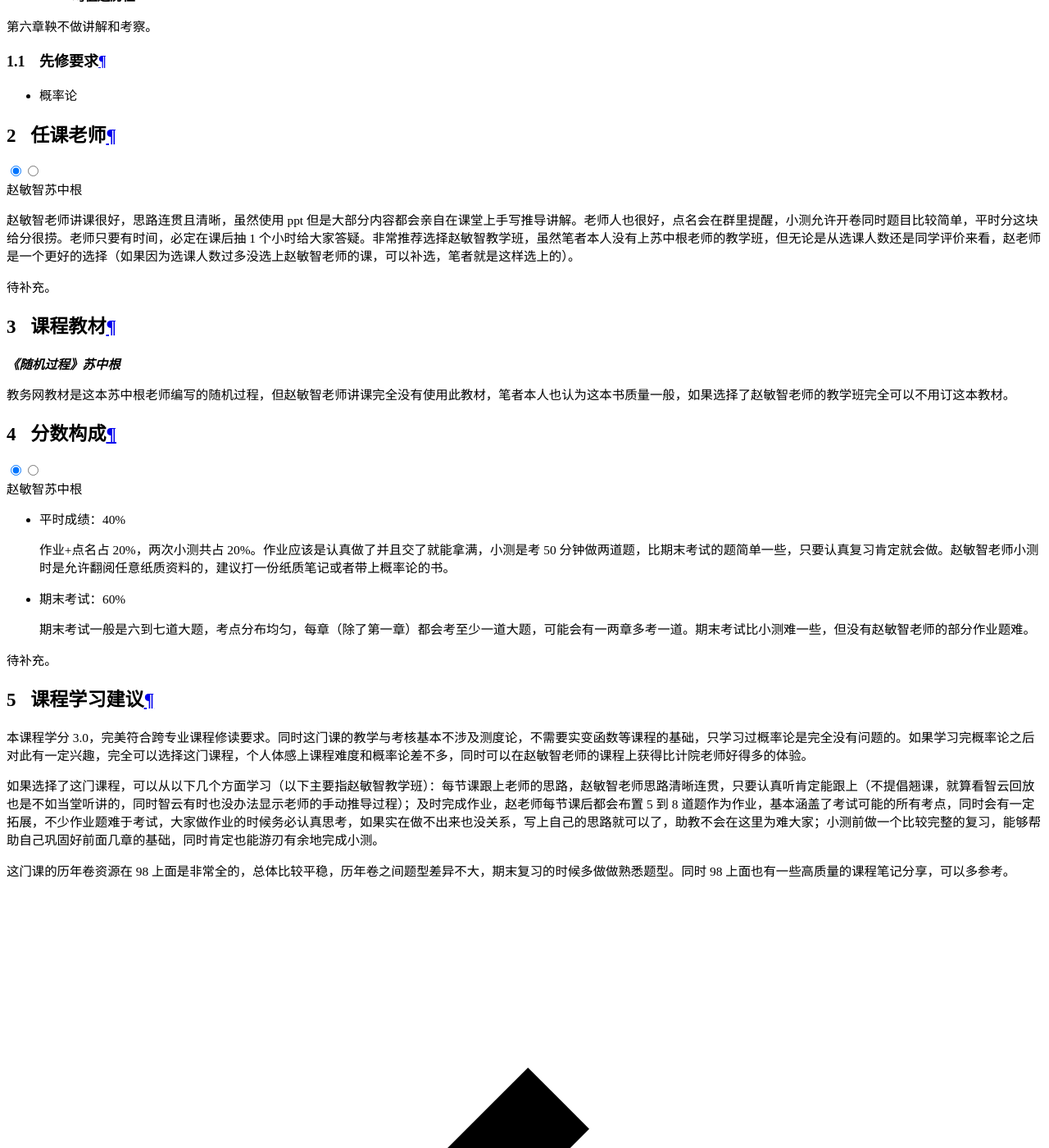
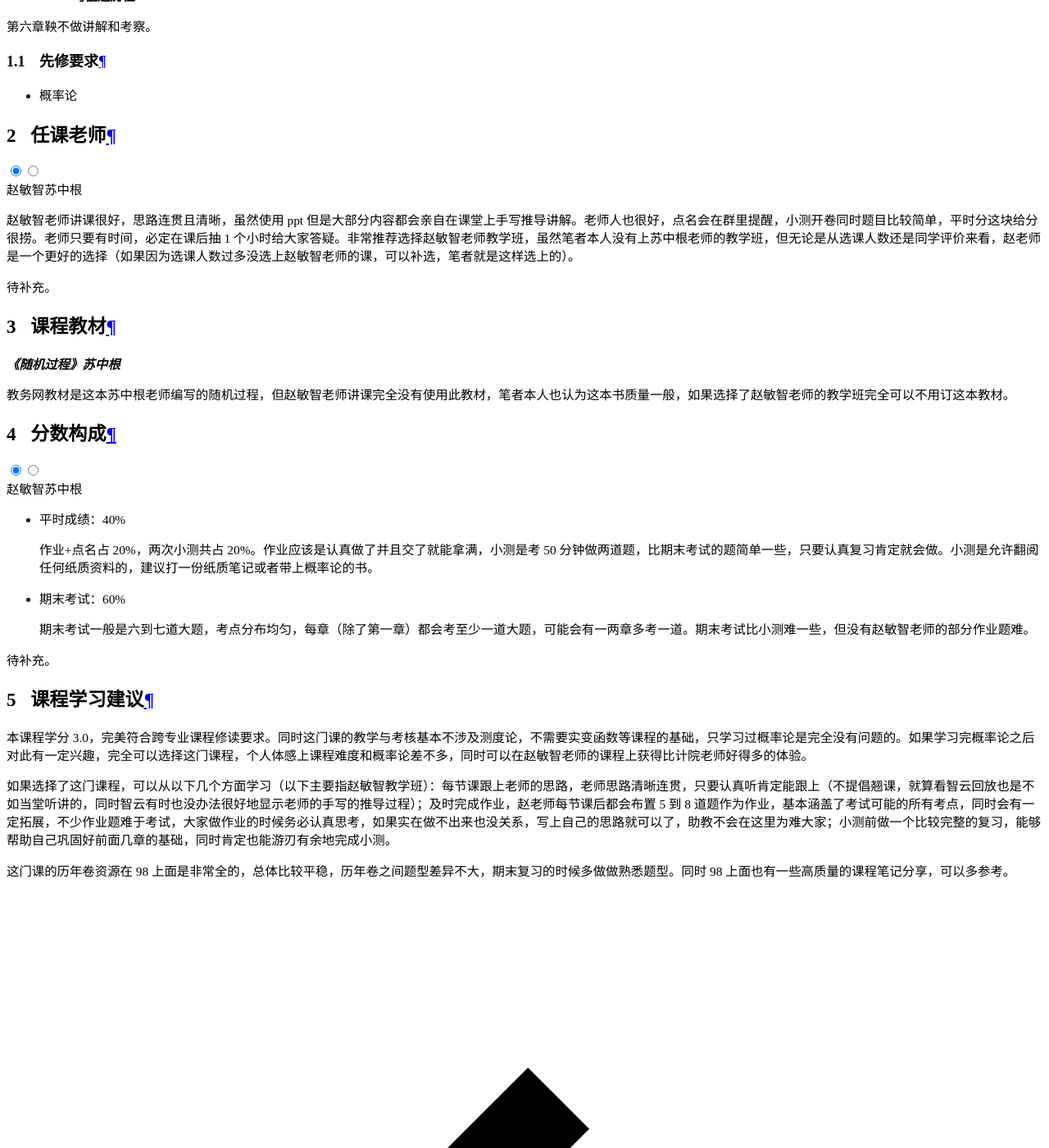
Before and after one commit to ZJU-Turing/TuringCourses, an MkDocs documentation site: the page built from docs/others/stochastic_process/index.md, in a window 1280 px wide and 1400 px high, scrolled down 19486 px. Shown: the whole window at 82% size. Built offline with MkDocs 1.6.1 and Material for MkDocs 9.7.7, drawn with Linux system fonts in a browser that asks for light colours; comment, search, counter and statistics services are not loaded; some of the changed text lies outside the part shown.

Commit message:
fix: 修复随机过程课程的 typo (#186)

```diff
--- a/docs/others/stochastic_process/index.md
+++ b/docs/others/stochastic_process/index.md
@@ -64,7 +64,7 @@
 
 === "赵敏智"
 
-    赵敏智老师讲课很好，思路连贯且清晰，虽然使用 ppt 但是大部分内容都会亲自在课堂上手写推导讲解。老师人也很好，点名会在群里提醒，小测允许开卷同时题目比较简单，平时分这块给分很捞。老师只要有时间，必定在课后抽 1 个小时给大家答疑。非常推荐选择赵敏智教学班，虽然笔者本人没有上苏中根老师的教学班，但无论是从选课人数还是同学评价来看，赵老师是一个更好的选择（如果因为选课人数过多没选上赵敏智老师的课，可以补选，笔者就是这样选上的）。
+    赵敏智老师讲课很好，思路连贯且清晰，虽然使用 ppt 但是大部分内容都会亲自在课堂上手写推导讲解。老师人也很好，点名会在群里提醒，小测开卷同时题目比较简单，平时分这块给分很捞。老师只要有时间，必定在课后抽 1 个小时给大家答疑。非常推荐选择赵敏智老师教学班，虽然笔者本人没有上苏中根老师的教学班，但无论是从选课人数还是同学评价来看，赵老师是一个更好的选择（如果因为选课人数过多没选上赵敏智老师的课，可以补选，笔者就是这样选上的）。
 
 === "苏中根"
 
@@ -82,7 +82,7 @@
 
     - 平时成绩：40%
 
-        作业+点名占 20%，两次小测共占 20%。作业应该是认真做了并且交了就能拿满，小测是考 50 分钟做两道题，比期末考试的题简单一些，只要认真复习肯定就会做。赵敏智老师小测时是允许翻阅任意纸质资料的，建议打一份纸质笔记或者带上概率论的书。
+        作业+点名占 20%，两次小测共占 20%。作业应该是认真做了并且交了就能拿满，小测是考 50 分钟做两道题，比期末考试的题简单一些，只要认真复习肯定就会做。小测是允许翻阅任何纸质资料的，建议打一份纸质笔记或者带上概率论的书。
 
     - 期末考试：60%
 
@@ -96,6 +96,6 @@
 
 本课程学分 3.0，完美符合跨专业课程修读要求。同时这门课的教学与考核基本不涉及测度论，不需要实变函数等课程的基础，只学习过概率论是完全没有问题的。如果学习完概率论之后对此有一定兴趣，完全可以选择这门课程，个人体感上课程难度和概率论差不多，同时可以在赵敏智老师的课程上获得比计院老师好得多的体验。
 
-如果选择了这门课程，可以从以下几个方面学习（以下主要指赵敏智教学班）：每节课跟上老师的思路，赵敏智老师思路清晰连贯，只要认真听肯定能跟上（不提倡翘课，就算看智云回放也是不如当堂听讲的，同时智云有时也没办法显示老师的手动推导过程）；及时完成作业，赵老师每节课后都会布置 5 到 8 道题作为作业，基本涵盖了考试可能的所有考点，同时会有一定拓展，不少作业题难于考试，大家做作业的时候务必认真思考，如果实在做不出来也没关系，写上自己的思路就可以了，助教不会在这里为难大家；小测前做一个比较完整的复习，能够帮助自己巩固好前面几章的基础，同时肯定也能游刃有余地完成小测。
+如果选择了这门课程，可以从以下几个方面学习（以下主要指赵敏智教学班）：每节课跟上老师的思路，老师思路清晰连贯，只要认真听肯定能跟上（不提倡翘课，就算看智云回放也是不如当堂听讲的，同时智云有时也没办法很好地显示老师的手写的推导过程）；及时完成作业，赵老师每节课后都会布置 5 到 8 道题作为作业，基本涵盖了考试可能的所有考点，同时会有一定拓展，不少作业题难于考试，大家做作业的时候务必认真思考，如果实在做不出来也没关系，写上自己的思路就可以了，助教不会在这里为难大家；小测前做一个比较完整的复习，能够帮助自己巩固好前面几章的基础，同时肯定也能游刃有余地完成小测。
 
 这门课的历年卷资源在 98 上面是非常全的，总体比较平稳，历年卷之间题型差异不大，期末复习的时候多做做熟悉题型。同时 98 上面也有一些高质量的课程笔记分享，可以多参考。
--- a/mkdocs.yml
+++ b/mkdocs.yml
@@ -124,12 +124,12 @@ nav:
     - 数据建模与分析: others/data_modeling_and_analysis/index.md
     - 抽象代数: others/abstract_algebra/index.md
     - 数论导引: others/number_theory/index.md
+    - 随机过程: others/stochastic_process/index.md
     - 经济学类课程集: others/economics/index.md
     - 金融学类课程集: others/finance/index.md
     - B/S 体系软件设计: others/browser_server_software/index.md
     - 电子工程训练: others/electronic_engineering_training/index.md
     - 心理学导论: others/introduction_to_psychology/index.md
-    - 随机过程: others/stochastic_process/index.md
   - 书评专区:
     - readings/index.md
 
```
Also changed, not shown: other parts of docs/others/stochastic_process/index.md (+1 -1 lines).
